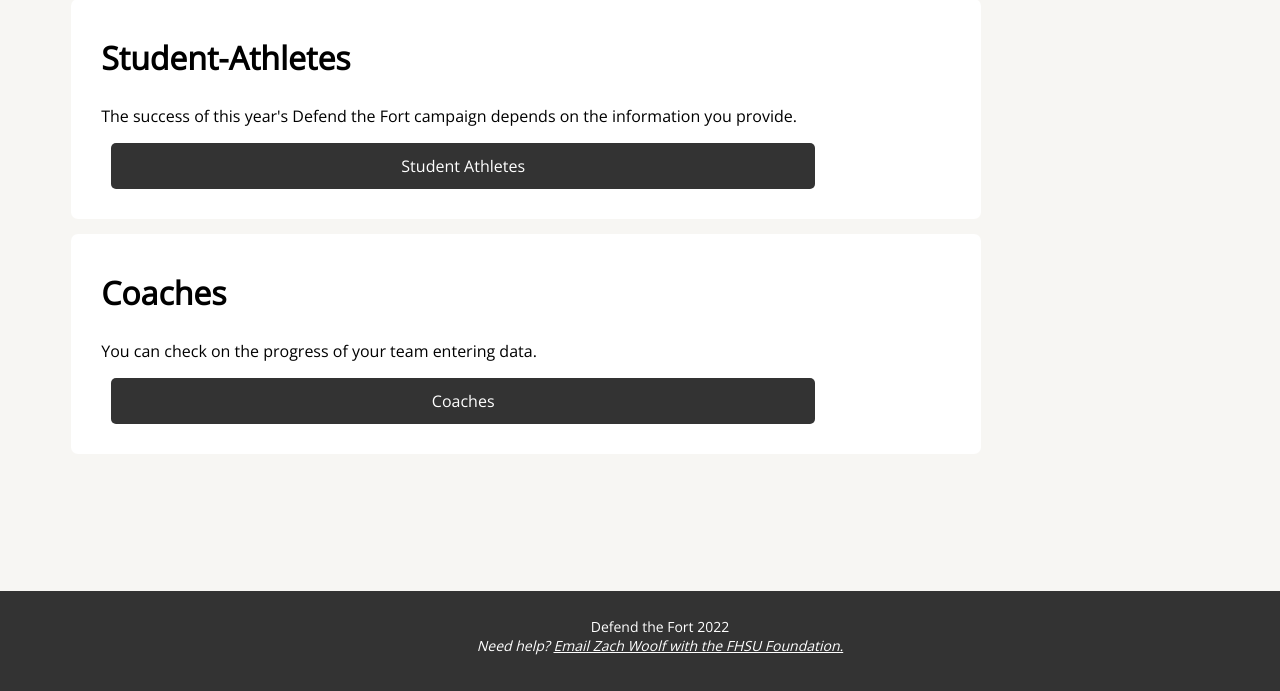
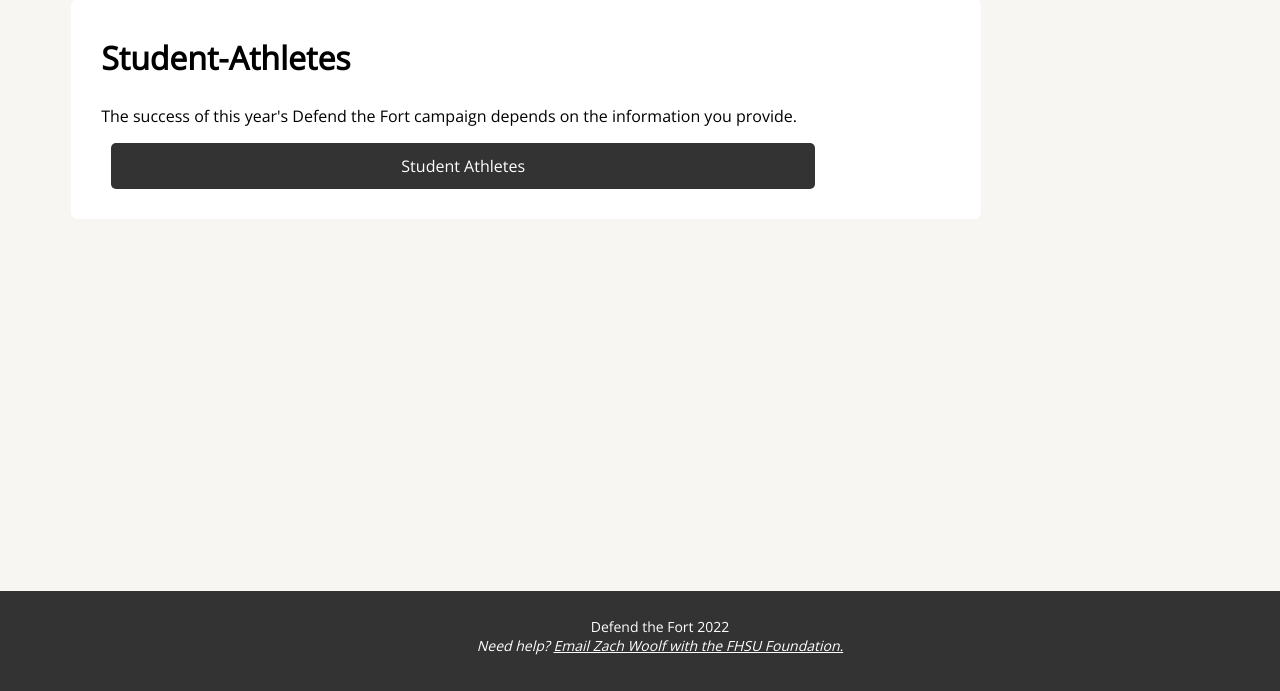
Before and after one commit to Kansas-Guy/defend-the-fort, a Django app: template contact/templates/home.html in a window 1280 px wide. Shown: the part 109-800 px from the top of the page. Run offline with Django 4.2, Linux system fonts and the light colour scheme; the template is opened without the code that fills it, so the values that code supplies are empty.

Commit message:
Remove coach buttton from home page

```diff
--- a/contact/templates/home.html
+++ b/contact/templates/home.html
@@ -9,11 +9,6 @@
                 <a class="main-button" href="/contact/team">Student Athletes</a>
             </section>
 
-            <section class="home-section">
-                <h2>Coaches</h2>
-                <p>You can check on the progress of your team entering data.</p>
-                <a class="main-button" href="/contact/coach">Coaches</a>
-            </section>
         </div>
 
 {% endblock content %}
```
